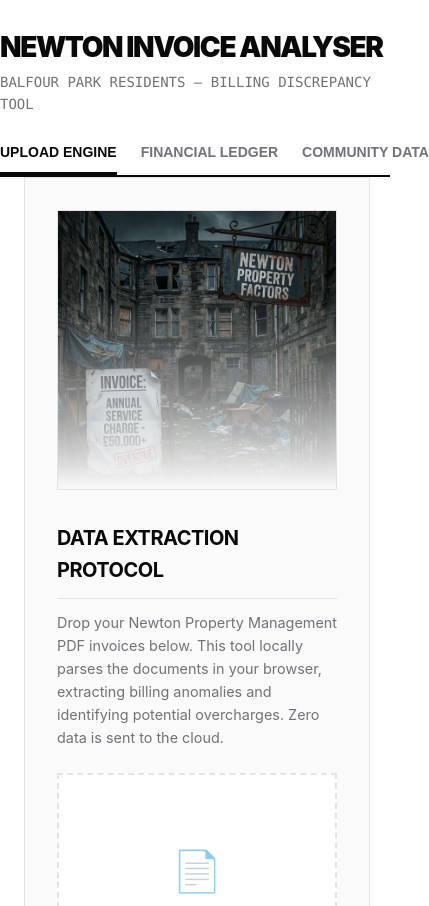
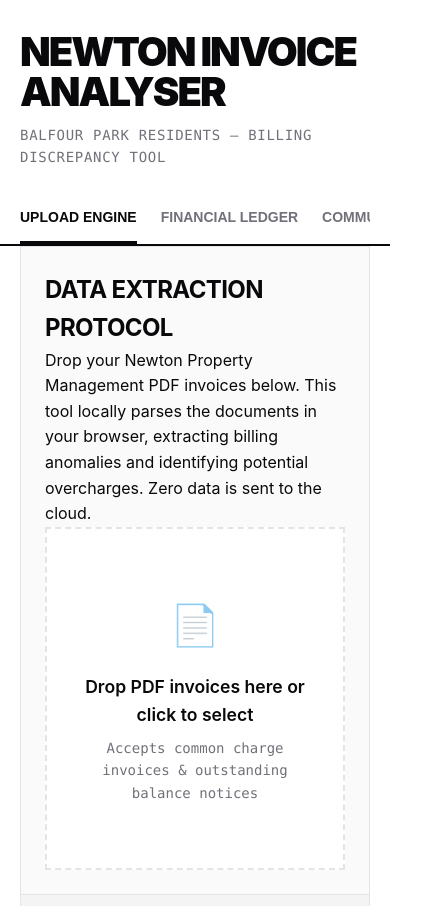
Before and after one commit to scottymcandrew/newton-invoice-analyser, a plain HTML site: page index.html in a window 390 px wide. Shown: the top 906 px of the page, 429 px wide, since content can reach past the window. Drawn offline with Linux system fonts and the light colour scheme; a script that the page names is missing.

Commit message:
refactor: Enhance layout and styling of header and editorial sections, add sticky navigation, and improve responsiveness

```diff
--- a/index.html
+++ b/index.html
@@ -84,6 +84,7 @@
       color: var(--text);
       line-height: 1.6;
       -webkit-font-smoothing: antialiased;
+      overflow-x: hidden;
     }
 
     h1,
@@ -104,49 +105,70 @@
     }
 
     header {
-      border-bottom: 2px solid var(--border);
       background: var(--bg);
-      position: sticky;
-      top: 0;
-      z-index: 50;
     }
 
     .container {
       max-width: 1024px;
       margin: 0 auto;
-      padding: 0 24px;
-    }
-
-    .header-inner {
+      padding: 0 40px;
+      width: 100%;
+      box-sizing: border-box;
+    }
+
+    @media (max-width: 768px) {
+      .container {
+        padding: 0 20px;
+      }
+    }
+
+    .header-top {
       display: flex;
       justify-content: space-between;
-      align-items: flex-end;
-      padding: 40px 0 0 0;
+      align-items: center;
+      padding-top: 56px;
+      padding-bottom: 40px;
       gap: 32px;
     }
 
     @media (max-width: 768px) {
-      .header-inner {
+      .header-top {
         flex-direction: column;
         align-items: flex-start;
         padding-top: 32px;
-        gap: 16px;
-      }
+        padding-bottom: 24px;
+        gap: 24px;
+      }
+    }
+
+    .brand {
+      flex: 1;
+      max-width: 700px;
     }
 
     .brand h1 {
-      font-size: 1.75rem;
+      font-size: 2.5rem;
       font-weight: 900;
       letter-spacing: -0.05em;
-      line-height: 1.1;
+      line-height: 1;
+      text-transform: uppercase;
     }
 
     .brand p {
       color: var(--text-muted);
       font-size: 0.875rem;
       font-family: var(--font-mono);
-      margin-top: 8px;
+      margin-top: 12px;
       text-transform: uppercase;
+      letter-spacing: 0.05em;
+    }
+
+    .sticky-nav {
+      position: sticky;
+      top: 0;
+      z-index: 50;
+      background: var(--bg);
+      border-bottom: 2px solid var(--border);
     }
 
     /* === NAVIGATION === */
@@ -161,7 +183,7 @@
       background: transparent;
       color: var(--text-muted);
       border: none;
-      padding: 12px 0 12px 0;
+      padding: 16px 0;
       cursor: pointer;
       font-size: 0.875rem;
       font-weight: 600;
@@ -233,29 +255,64 @@
       margin: 32px 0 16px;
     }
 
-    /* === UPLOAD INTERFACE === */
-    .graphic-banner {
+    /* === EDITORIAL SPLIT LAYOUT === */
+    .card.editorial-layout {
+      display: grid;
+      grid-template-columns: 1.2fr 0.8fr;
+      padding: 0;
+      gap: 0;
+      overflow: hidden;
+    }
+
+    .editorial-text {
+      padding: 40px;
+      display: flex;
+      flex-direction: column;
+    }
+
+    .editorial-image {
+      background: var(--surface-hover);
+      border-left: 1px solid var(--border-light);
+      display: flex;
+      align-items: center;
+      justify-content: center;
+      padding: 40px;
+      position: relative;
+    }
+
+    .editorial-image img {
       width: 100%;
-      height: 280px;
-      background-image: url('newton_graphic.png');
-      background-size: cover;
-      background-position: center;
-      border: 1px solid var(--border-light);
-      margin-bottom: 32px;
-      position: relative;
+      height: auto;
+      max-height: 480px;
+      object-fit: contain;
+      filter: contrast(1.1) grayscale(0.1);
+      user-select: none;
+      pointer-events: none;
+      drop-shadow: 0 10px 20px rgba(0,0,0,0.1);
+    }
+
+    @media (max-width: 768px) {
+      .card.editorial-layout {
+        grid-template-columns: 1fr;
+      }
+      .editorial-text {
+        padding: 24px;
+      }
+      .editorial-image {
+        padding: 24px;
+        border-left: none;
+        border-top: 1px solid var(--border-light);
+      }
+      .editorial-image img {
+        max-height: 240px;
+      }
     }
 
     @media (prefers-color-scheme: dark) {
-      .graphic-banner {
-        filter: brightness(0.9) contrast(1.05);
-      }
-    }
-
-    .graphic-banner::after {
-      content: '';
-      position: absolute;
-      inset: 0;
-      background: linear-gradient(to top, var(--surface) 0%, transparent 70%);
+      .editorial-image img {
+        opacity: 0.85;
+        filter: contrast(1.1) brightness(0.9);
+      }
     }
 
     .drop-zone {
@@ -783,7 +840,7 @@
       header,
       .btn,
       .tab-bar,
-      .graphic-banner {
+      .editorial-image {
         display: none !important;
       }
 
@@ -839,25 +896,29 @@
 
   <div id="app-wrapper">
     <header>
-      <div class="container header-inner">
+      <div class="container header-top">
         <div class="brand">
           <h1>Newton Invoice Analyser</h1>
           <p>Balfour Park Residents — Billing Discrepancy Tool</p>
         </div>
+      </div>
+      <div class="sticky-nav">
+        <div class="container">
           <div class="tab-bar">
             <button class="tab-btn active" onclick="showTab('upload')">Upload Engine</button>
             <button class="tab-btn" onclick="showTab('results')">Financial Ledger</button>
             <button class="tab-btn" onclick="showTab('community')">Community Data</button>
           </div>
         </div>
+      </div>
     </header>
 
     <main class="container">
 
       <!-- UPLOAD TAB -->
       <div id="tab-upload" class="tab-content active">
-        <div class="card">
-          <div class="graphic-banner"></div>
+        <div class="card editorial-layout">
+          <div class="editorial-text">
             <h2>Data Extraction Protocol</h2>
             <p>
               Drop your Newton Property Management PDF invoices below. This tool locally parses the documents in your
@@ -897,6 +958,10 @@
               <div class="progress-bar">
                 <div class="fill" id="progressFill" style="width: 0%"></div>
               </div>
+            </div>
+          </div>
+          <div class="editorial-image">
+            <img src="newton_graphic.png" alt="Newton Property Factors" />
           </div>
         </div>
 
```
Also changed, not shown: .claude/settings.local.json. Lines whose indentation alone changed are shown as unchanged.
